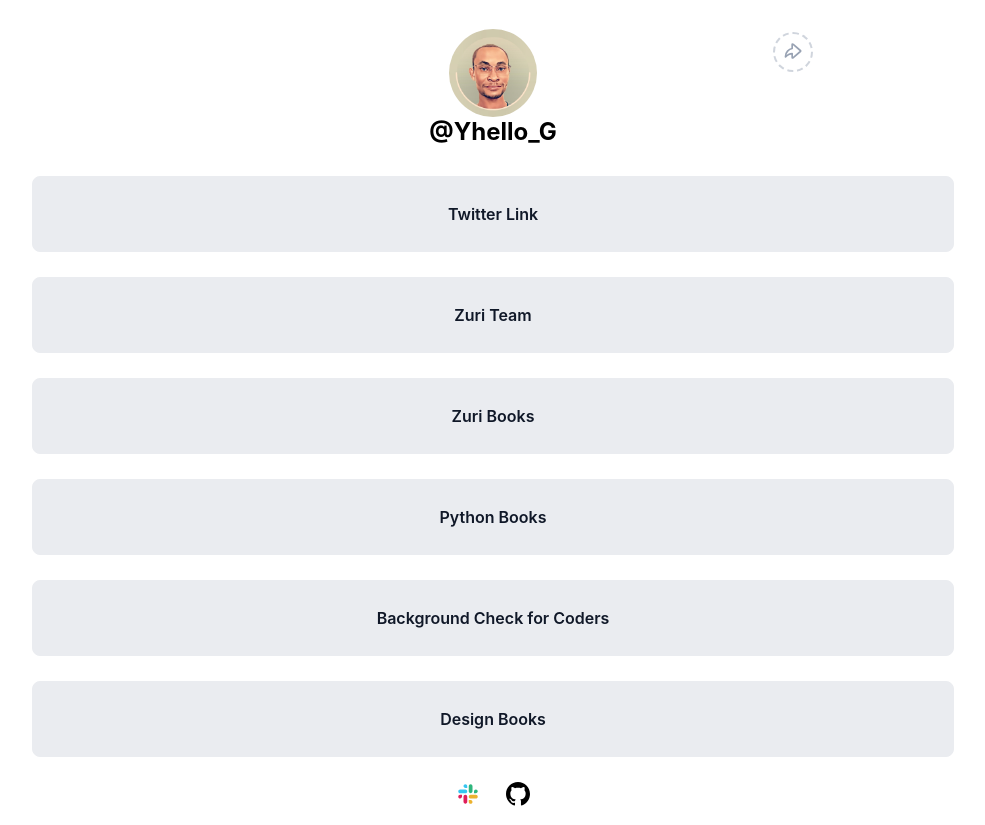
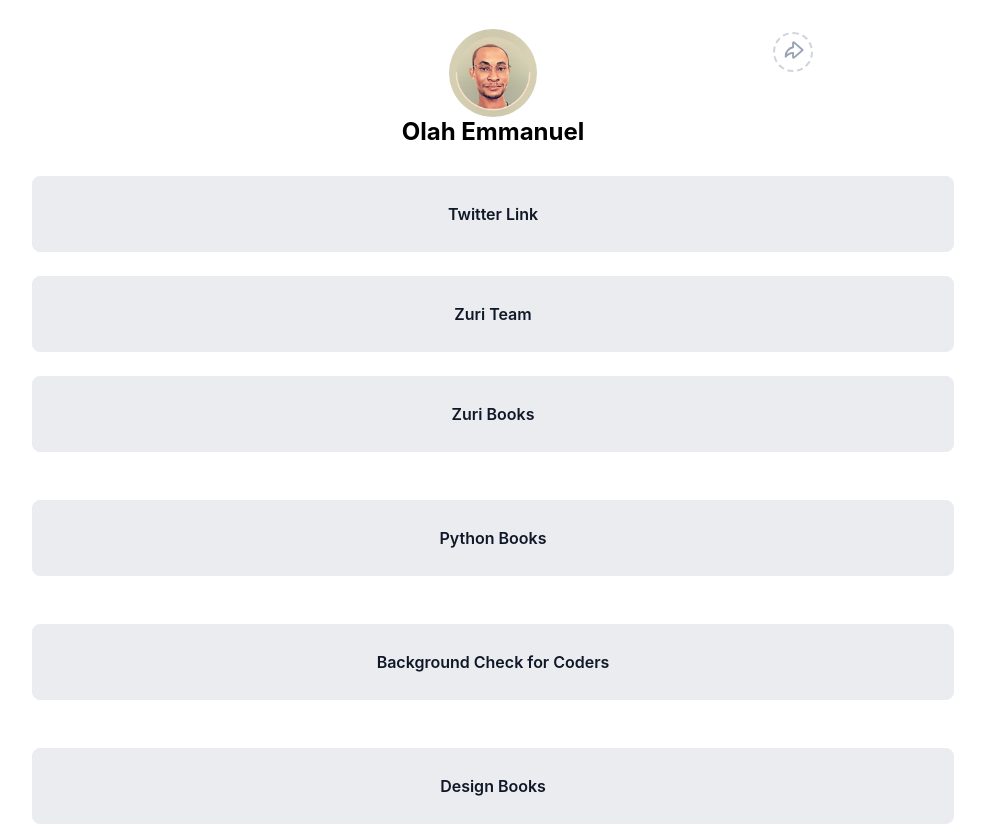
Before and after one commit to logikcode/linktree-react, a React (Create React App) app: page / in a window 1280 px wide. Shown: the top 825 px of the page, without its empty margins (147-1132 px from the left). Built offline with nearby package versions, Linux system fonts and the light colour scheme.

Commit message:
implement link tooltip

```diff
--- a/src/App.js
+++ b/src/App.js
@@ -4,20 +4,22 @@ import LinkCard from "./components/Card";
 import SocialShare from "./components/SocialShare";
 import Footer from "./components/LinktreeFooter";
 function App() {
-
-
+  const bookSubText = "This is where you find books about design and coding";
+  const pythonBook = "This is where you get excellent books on python programming";
+  const checkingCoder = "Are you a coder? We will verify your claim!";
+  const designBooks = "Get the best books on designs here! All freely offered by Zuri."
   return (
     <Main>
       <Section>
         <ProfileSection/>
 
         <div className="links">
-        <LinkCard id = "twitter_link" text="Twitter Link" href = "https://twitter.com/Yhello_G"/>
+        <LinkCard id = "twitter" text="Twitter Link" href = "https://twitter.com/Yhello_G" title = "This is twtter username"/>
         <LinkCard id = "btn__zuri" text="Zuri Team" href="https://training.zuri.team/"/>
-        <LinkCard id = "books" text="Zuri Books" href="https://books.zuri.team/"/>
-        <LinkCard id = "book__python" text="Python Books" href="https://books.zuri.team/python-for-beginners?ref_id=logikcode"/>
-        <LinkCard id = "pitch" text="Background Check for Coders" href="https://background.zuri.team"/>
-        <LinkCard id = "book__design" text="Design Books" href="https://books.zuri.team/design-rules"/>
+        <LinkCard id = "books" text="Zuri Books" href="https://books.zuri.team/" subtext={bookSubText}/>
+        <LinkCard id = "book__python" text="Python Books" href="https://books.zuri.team/python-for-beginners?ref_id=logikcode" subtext={pythonBook}/>
+        <LinkCard id = "pitch" text="Background Check for Coders" href="https://background.zuri.team" subtext={checkingCoder}/>
+        <LinkCard id = "book__design" text="Design Books" href="https://books.zuri.team/design-rules" subtext={designBooks}/>
         </div>
 
         <SocialShare/>
--- a/src/components/Card.jsx
+++ b/src/components/Card.jsx
@@ -1,14 +1,15 @@
 import React from 'react'
-import { Link, Button, Iyalaya } from './CardStyled';
+import { Link, Button, LinkContainer, ToolTip} from './CardStyled';
 
 function LinkCard(props) {
   return (
-    <Iyalaya>
+    <LinkContainer>
     <Link>
         <Button id ={props.id} href={props.href}>{props.text}</Button>
 
     </Link>
-    </Iyalaya>
+    <ToolTip className='tooltip'>{props.subtext}</ToolTip>
+    </LinkContainer>
   )
 }
 
--- a/src/components/CardStyled.js
+++ b/src/components/CardStyled.js
@@ -1,32 +1,31 @@
 import styled from "styled-components";
 
-export const Link = styled.p`
+export const LinkContainer = styled.div`
+
+width: 100%;
+margin: 25px 0px;
+position: relative;
+
+&:hover{
+    .tooltip{
+        visibility: visible;
+
+    }
+}
+
+`
+export const Link = styled.div`
 box-sizing: border-box;
-
-/* Auto layout */
-
 display: flex;
-flex-direction: row;
 justify-content: center;
 align-items: center;
 padding: 24px 32px;
 gap: 8px;
-
 width: 100%;
 height: 76px;
-
-/* Gray/200 */
-
 background: #EAECF0;
-/* Gray/200 */
-
 border: 1px solid #EAECF0;
 border-radius: 8px;
-
-
-
-margin: 25px 0px;
-
 
 &:hover{
     background: #d0d5dd;
@@ -52,7 +51,19 @@ cursor: pointer;
 }
 
 `
+export const ToolTip = styled.p`
+width: 100%;
+background: rgba(105, 105, 105, 1);
+padding: 2px;
+text-align: center;
+visibility: hidden;
+margin-top: -5px;
+z-index: 1;
+color: white;
+font-size: 1.2rem;
+font-weight: 600;
+@media screen and (max-width: 768px){
+   // margin-bottom: auto ;
 
-export const Iyalaya = styled.div`
-width: 100%;
+}
 `
--- a/src/components/Profile.jsx
+++ b/src/components/Profile.jsx
@@ -1,5 +1,5 @@
 import React from 'react';
-import { Profile, ShareButton } from './ProfileStyled';
+import { Profile, ShareButton, ShareButtonContainer } from './ProfileStyled';
 import me from "../assets/images/Emmanuel-Olad.jpg"
 import share from "../assets/images/Icon.svg"
 import dots from "../assets/images/dots-horizontal.svg"
@@ -8,20 +8,21 @@ export default function ProfileSection (){
     <>
     <Profile>
         <div className='user-info'>
-
-              <img src={me} alt="" id='profile__img' className='user'/>
+          <img src={me} alt="" id='profile__img' className='user'/>
+          <h2 id='twitter'>Olah Emmanuel</h2>
+          <h2 id='slack'  hidden>logikcode</h2>
+        </div>
 
 
 
-          <h2 id='twitter'>@Yhello_G</h2>
-          <h2 id='slack'  hidden>logikcode</h2>
-        </div>
-        <ShareButton> <img src={share} alt=""/></ShareButton>
+            <ShareButton className='share-icon'>
+            <span className='share-tooltip'>Share Link</span>
+            <img className='share-img' src={share} alt=""/>
+            </ShareButton>
+
         <button className='share-icon-mobile'><img src={dots} alt="" /></button>
 
     </Profile>
-
-
     </>
   )
 }
--- a/src/components/ProfileStyled.js
+++ b/src/components/ProfileStyled.js
@@ -1,15 +1,13 @@
 import styled from "styled-components";
 
 export const Profile = styled.div`
-
 display: flex;
 flex-direction: row;
 justify-content: center;
+width: 100%;
 
 
-width: 100%;
 .share-icon-mobile{
-
     padding: 0.5rem 1rem;
     width: 50px;
     height: 50px;
@@ -17,29 +15,30 @@ width: 100%;
     border-style: dashed ;
     border-color: #d0d5dd;
     position: relative;
+    margin-left: 10px;
     display: none;
 
 }
 
 @media screen and (max-width: 768px){
-    width: 100%;
+
     .share-icon{
         display: none;
     }
 
     .share-icon-mobile{
         display: block;
+
     }
 }
 
 .user-info{
+
     display: flex;
     flex-direction: column;
     justify-content: center;
+    padding:5px;
 
-
-
-    padding:5px;
     @media screen and (max-width: 768px){
 
     }
@@ -50,22 +49,18 @@ width: 100%;
 
 
 .user{
-
 width: 88px;
 align-self: center;
 border-radius: 50%;
+}
 
-
-
-
-
-}
 `
-
+export const ShareButtonContainer = styled.div`
+border: 1px solid red;
+/* display: flex;
+flex-direction: row; */
+`
 export const ShareButton = styled.button`
-
-
-
     width: 40px;
     height: 40px;
     border-radius: 100%;
@@ -75,9 +70,48 @@ export const ShareButton = styled.button`
     background-color: transparent;
     top: 2rem;
     right: 25%;
+    .share-img{
+       position: absolute;
+       top: 7px;
+       right: 7px;
+       width: 20px;
+    }
+    .share-tooltip{
+        //border: 1px solid red;
+        position: absolute;
+        right: 45px;
+        top: 10px;
+        visibility: hidden;
+        width: 80px;
+        background-color: black;
+        color: #fff;
+        text-align: center;
+        padding: 2px 0;
+        border-radius: 6px;
+        z-index: 1;
+
+
+    }
+
+    .share-tooltip::after{
+        content: " ";
+        position: absolute;
+        top: 50%;
+        left: 100%;
+        margin-top: -5px;
+        border-width: 5px;
+        border-style: solid;
+        border-color: transparent transparent transparent black;
+
+    }
+
+    &:hover .share-tooltip{
+        visibility: visible;
+    }
 
     @media screen and (max-width: 768px){
 
         display: none;
+
     }
 `
--- a/src/index.css
+++ b/src/index.css
@@ -1,4 +1,4 @@
-*{
+*, ::after, ::before{
   margin: 0;
   padding: 0;
   box-sizing: border-box;
```
